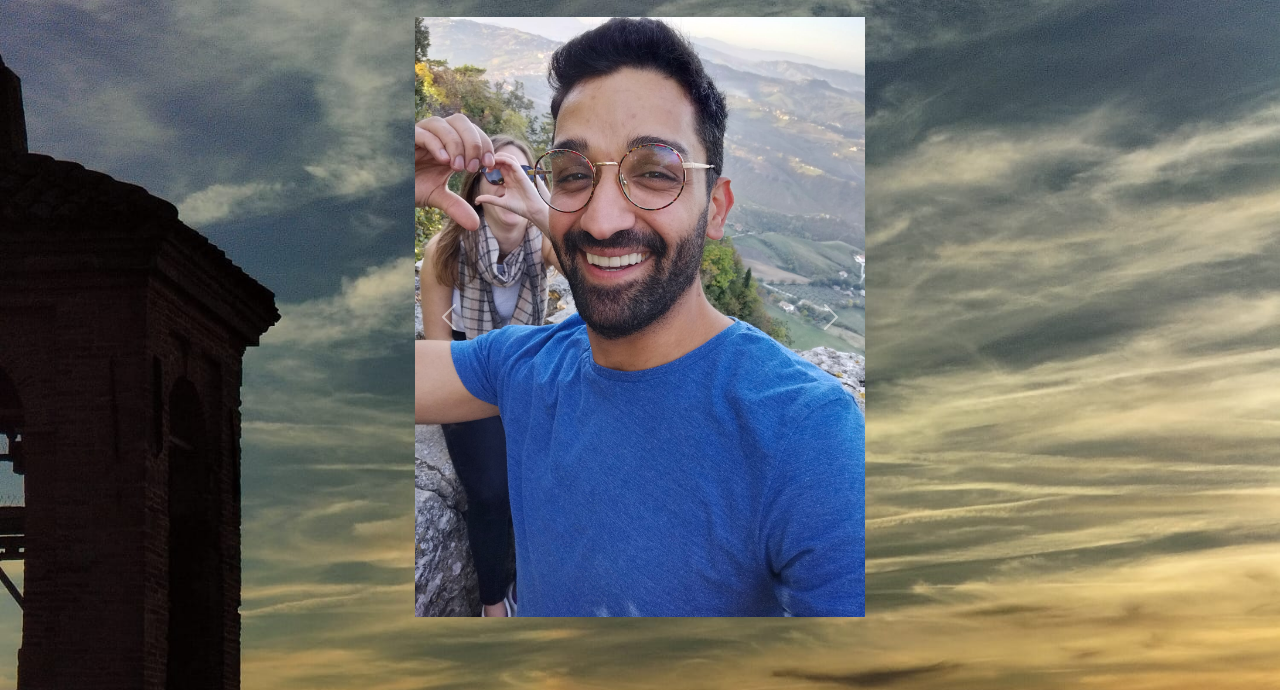
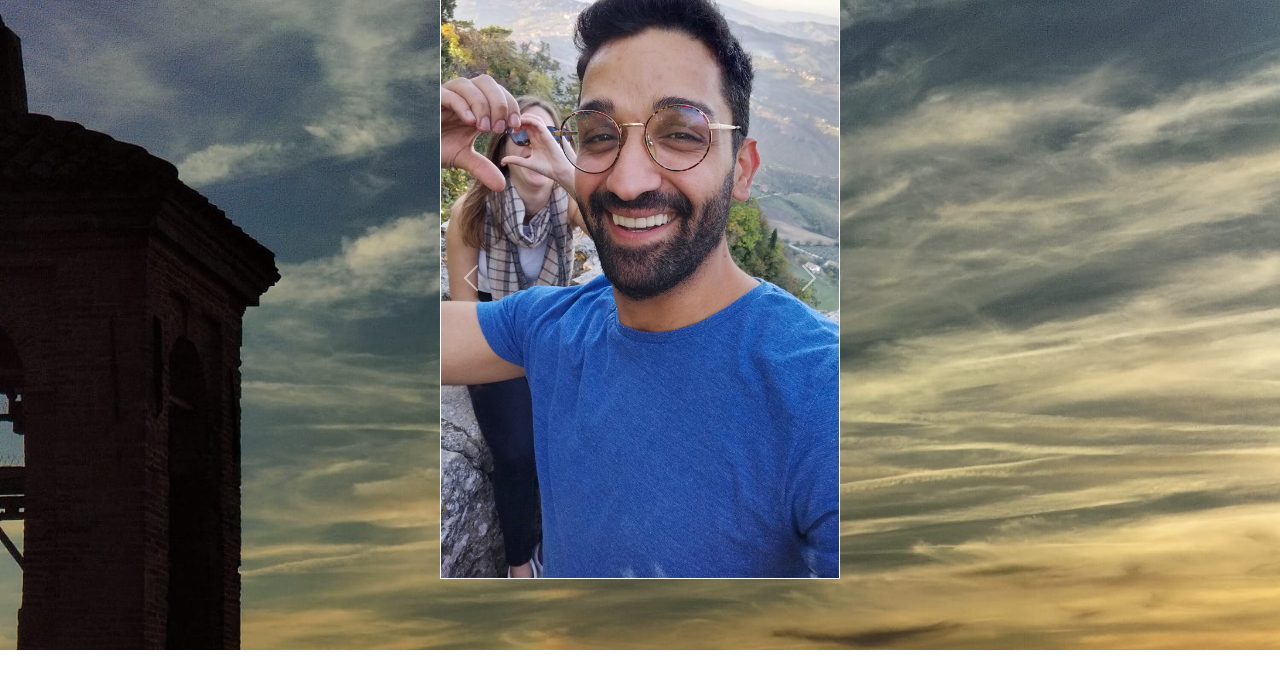
Before and after one commit to irenata95/duraisthebest, a plain HTML site: page index.html in a window 1280 px wide. Shown: the part 190-880 px from the top of the page. After the commit the page ends 840 px from the top, so only its background shows below. Drawn offline with nearby package versions, Linux system fonts and the light colour scheme.

Commit message:
changes files

```diff
--- a/index.html
+++ b/index.html
@@ -20,8 +20,8 @@
 				<h3>you are the best friend one can ever have</h3>
 			</header>
 
-			<div id="carouselExample" class="carousel slide d-flex">
-				<div class="carousel-inner">
+			<div id="carousel01" class="carousel slide">
+				<div class="carousel-inner iamges">
 				    <div class="carousel-item active">
 				      	<img src="car00.jpg" alt="...">
 				    </div>
@@ -39,11 +39,11 @@
 				    </div>
 				</div>
 
-				<button class="carousel-control-prev" type="button" data-bs-target="#carouselExample" data-bs-slide="prev">
+				<button class="carousel-control-prev" type="button" data-bs-target="#carousel01" data-bs-slide="prev">
 				    <span class="carousel-control-prev-icon" aria-hidden="true"></span>
 				    <span class="visually-hidden">Previous</span>
 				</button>
-				<button class="carousel-control-next" type="button" data-bs-target="#carouselExample" data-bs-slide="next">
+				<button class="carousel-control-next" type="button" data-bs-target="#carousel01" data-bs-slide="next">
 				    <span class="carousel-control-next-icon" aria-hidden="true"></span>
 				    <span class="visually-hidden">Next</span>
 				</button>
--- a/style.css
+++ b/style.css
@@ -13,7 +13,7 @@ body{
 .container {
 	display: flex;
 	flex-wrap: wrap;
-	margin-top: 80px;
+	margin-top: 40px;
 	justify-content: center;
 }
 
@@ -41,3 +41,8 @@ img {
 	display: block;
 	height: 600px;
 }
+
+#carousel01 {
+	border: 1px solid white;
+	width: 400px;
+}
```
